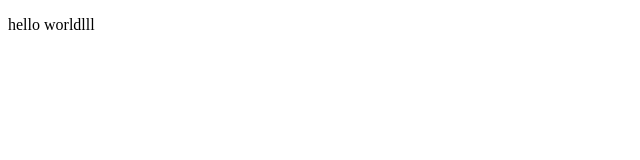
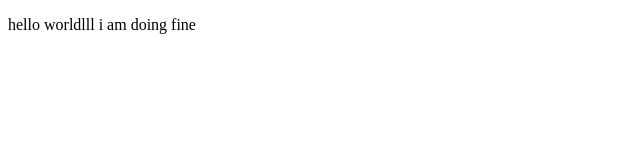
Before and after one commit to Avnish-Roy/sample-project, a plain HTML site: page index.html in a window 1280 px wide. Shown: the whole page, without its empty margins (0-640 px from the left). Drawn offline with Linux system fonts and the light colour scheme.

Commit message:
modified content changes

```diff
--- a/index.html
+++ b/index.html
@@ -7,6 +7,8 @@
     <title>Document</title>
 </head>
 <body>
-    <p>hello worldlll</p>
+    <p>hello worldlll i am doing fine
+
+    </p>
 </body>
 </html>
```
